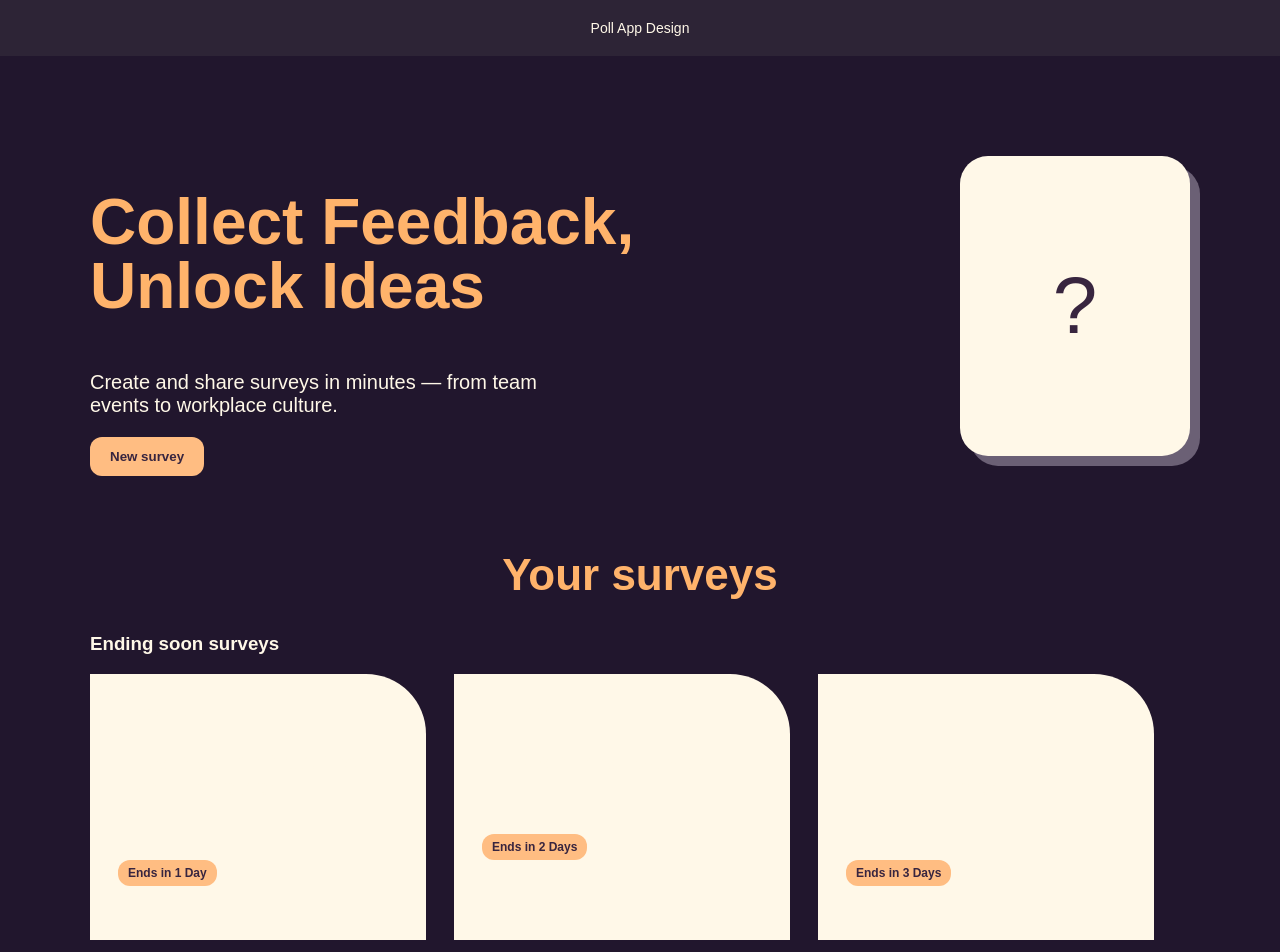
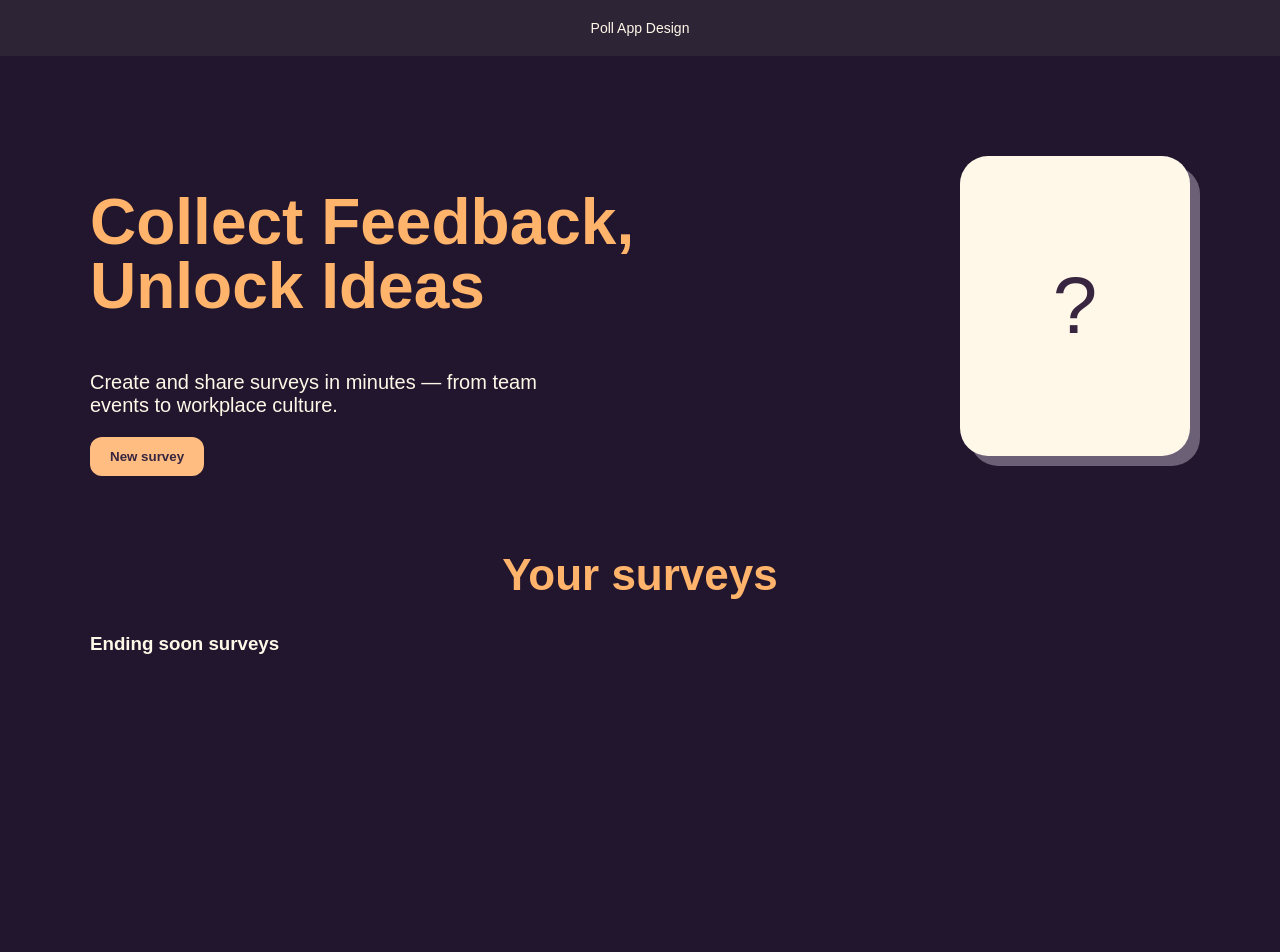
Before and after one commit to Kasa28/poll-app, an Angular app: page / in a window 1280 px wide. Shown: the top 952 px of the page. After the commit the page ends 800 px from the top, so only its background shows below. Built offline with nearby package versions, Linux system fonts and the light colour scheme.

Commit message:
add new create

```diff
--- a/src/app/pages/create-survey/create-survey.ts
+++ b/src/app/pages/create-survey/create-survey.ts
@@ -85,6 +85,13 @@ export class CreateSurvey {
     questions: this.questions,
   };
 
+  const savedSurveys = JSON.parse(
+    localStorage.getItem('publishedSurveys') || '[]'
+  );
+
+  savedSurveys.push(survey);
+
+  localStorage.setItem('publishedSurveys', JSON.stringify(savedSurveys));
   localStorage.setItem('publishedSurvey', JSON.stringify(survey));
 
   this.router.navigate(['/survey', survey.id]);
--- a/src/app/pages/home/home.html
+++ b/src/app/pages/home/home.html
@@ -6,9 +6,11 @@
   <section class="hero">
     <div>
       <h1>Collect Feedback,<br />Unlock Ideas</h1>
+
       <p>
         Create and share surveys in minutes — from team events to workplace culture.
       </p>
+
       <button routerLink="/create">
         New survey
       </button>
@@ -19,7 +21,6 @@
     </div>
   </section>
 
-
   <section class="surveys">
     <h2>Your surveys</h2>
 
@@ -28,9 +29,14 @@
     <div class="card-row">
       <app-survey-card
         *ngFor="let survey of surveys"
+        [id]="survey.id"
         [category]="survey.category"
         [title]="survey.title"
-        [ending]="survey.ending"
+        [ending]="
+          survey.endDate
+            ? 'Ends on ' + survey.endDate
+            : 'No end date'
+        "
       ></app-survey-card>
     </div>
   </section>
--- a/src/app/pages/home/home.ts
+++ b/src/app/pages/home/home.ts
@@ -1,39 +1,24 @@
 import { CommonModule } from '@angular/common';
 import { Component } from '@angular/core';
+import { RouterLink } from '@angular/router';
 import { SurveyCard } from '../../components/survey-card/survey-card';
-import { RouterLink } from '@angular/router';
+
+type Survey = {
+  id: string;
+  category: string;
+  title: string;
+  endDate: string;
+};
 
 @Component({
   selector: 'app-home',
   standalone: true,
-  imports: [CommonModule, SurveyCard, RouterLink, SurveyCard,  CommonModule,],
+  imports: [CommonModule, RouterLink, SurveyCard],
   templateUrl: './home.html',
   styleUrl: './home.scss',
 })
 export class Home {
-  surveys = [
-    {
-      category: 'Team activities',
-      title: 'Let’s Plan the Next Team Event Together',
-      ending: 'Ends in 1 Day',
-    },
-
-    {
-      category: 'Health & Wellness',
-      title: 'Fit & wellness survey!',
-      ending: 'Ends in 2 Days',
-    },
-
-    {
-      category: 'Gaming',
-      title: 'Gaming habits and favorite games!',
-      ending: 'Ends in 3 Days',
-    },
-  ];
-
-  isCreateFormVisible = false;
-
-toggleCreateForm() {
-  this.isCreateFormVisible = !this.isCreateFormVisible;
+  surveys: Survey[] = JSON.parse(
+    localStorage.getItem('publishedSurveys') || '[]'
+  );
 }
-}
--- a/src/app/pages/survey-detail/survey-detail.ts
+++ b/src/app/pages/survey-detail/survey-detail.ts
@@ -1,6 +1,6 @@
 import { CommonModule } from '@angular/common';
 import { Component } from '@angular/core';
-import { RouterLink } from '@angular/router';
+import { ActivatedRoute, RouterLink } from '@angular/router';
 
 type QuestionBlock = {
   text: string;
@@ -25,10 +25,14 @@ type Survey = {
   styleUrl: './survey-detail.scss',
 })
 export class SurveyDetail {
-  survey: Survey = this.getSavedSurvey();
+  survey: Survey;
 
   selectedAnswers: Record<number, number[]> = {};
   votes: Record<number, Record<number, number>> = {};
+
+  constructor(private route: ActivatedRoute) {
+    this.survey = this.getSavedSurvey();
+  }
 
   vote(questionIndex: number, answerIndex: number) {
     const selected = this.selectedAnswers[questionIndex] || [];
@@ -77,6 +81,12 @@ export class SurveyDetail {
   }
 
   private getSavedSurvey(): Survey {
-    return JSON.parse(localStorage.getItem('publishedSurvey') || '{}');
+    const surveyId = this.route.snapshot.paramMap.get('id');
+
+    const surveys: Survey[] = JSON.parse(
+      localStorage.getItem('publishedSurveys') || '[]'
+    );
+
+    return surveys.find(survey => survey.id === surveyId) || surveys[0];
   }
 }
```
